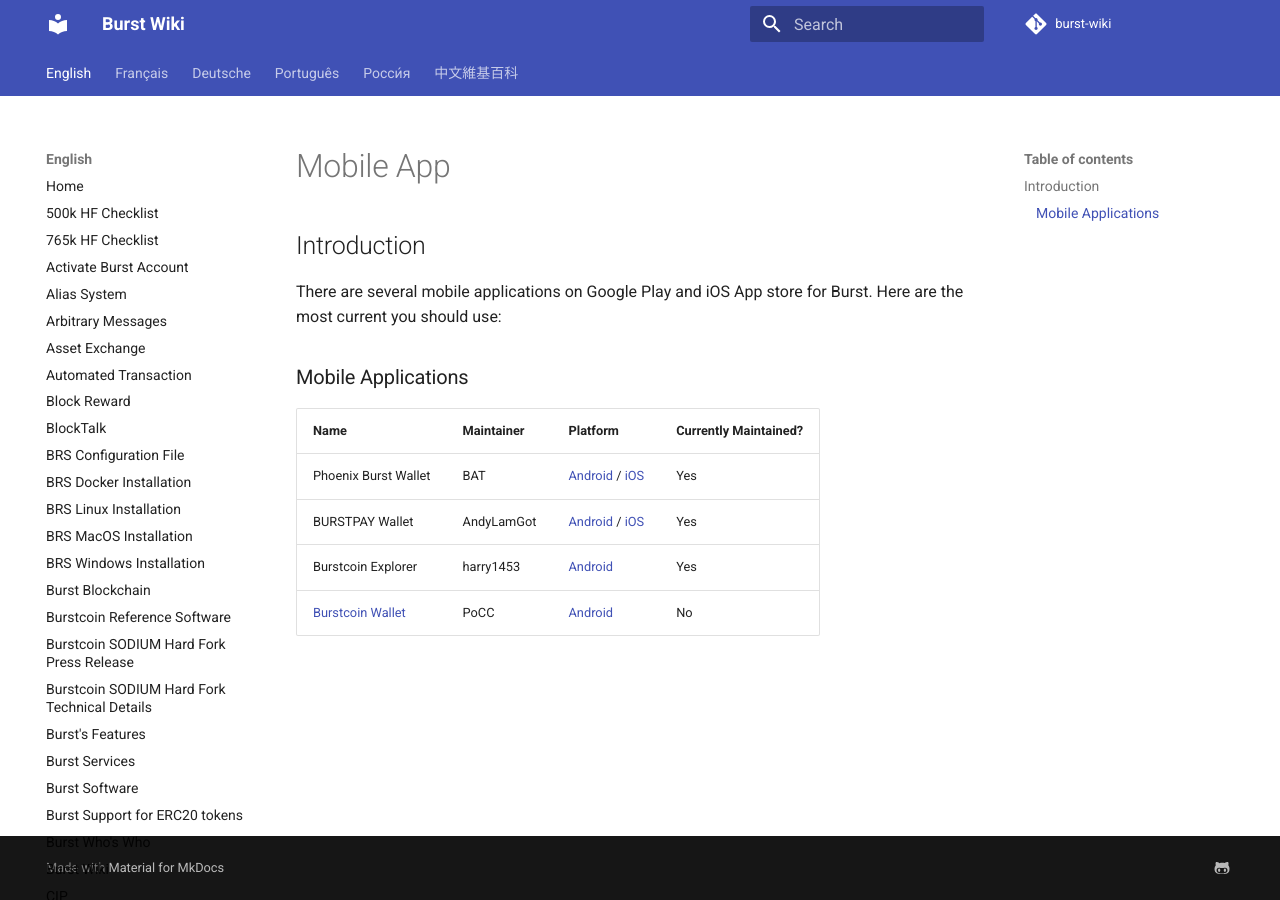
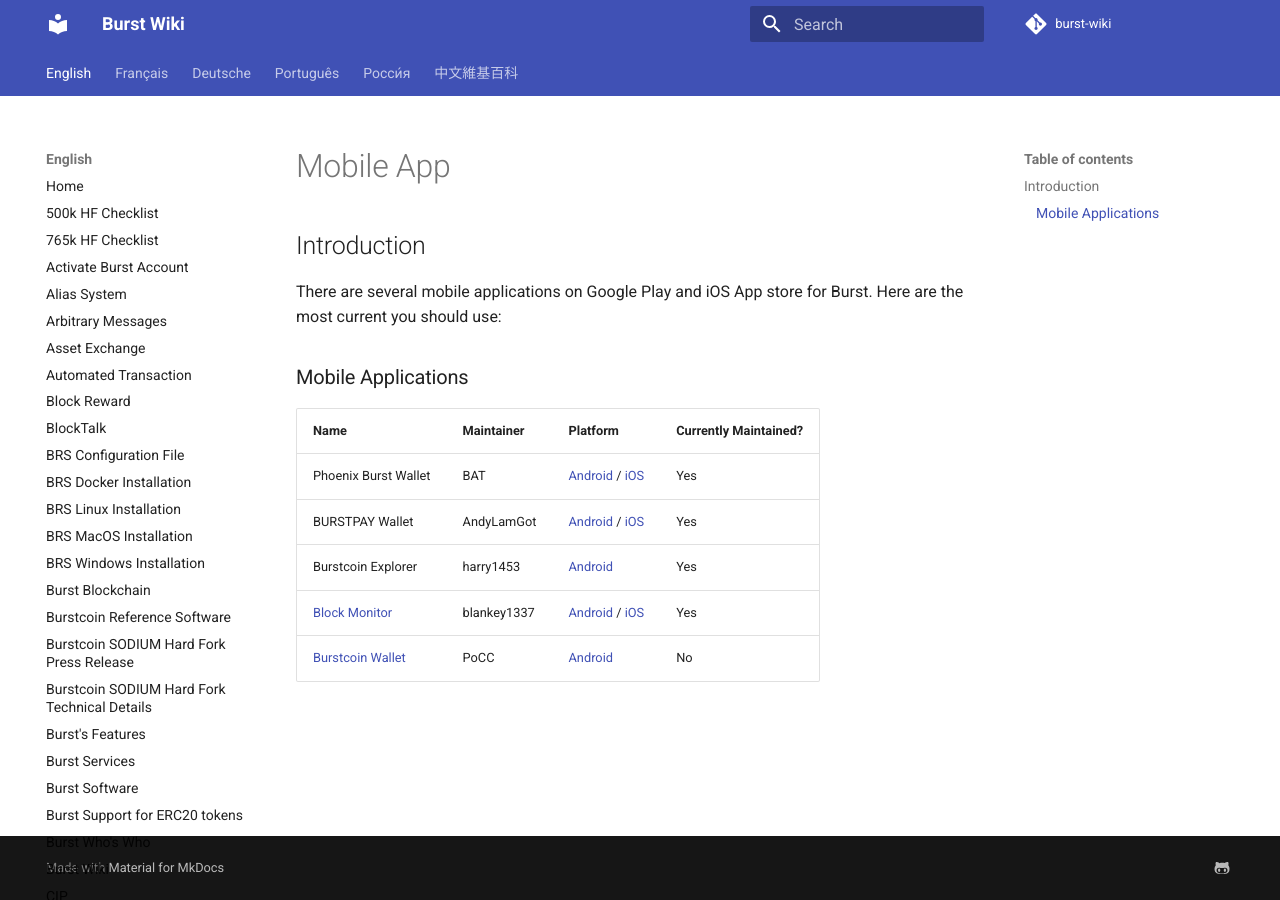
Before and after one commit to burst-apps-team/burst-wiki, an MkDocs documentation site: the page built from docs/en/mobile-app.md, in a window 1280 px wide. Built offline with MkDocs 1.6.1 and Material for MkDocs 9.7.7, drawn with Linux system fonts in a browser that asks for light colours; comment, search, counter and statistics services are not loaded; old or Windows-style settings are respelled for this version of MkDocs.

Commit message:
Update mobile-app.md

```diff
--- a/docs/en/mobile-app.md
+++ b/docs/en/mobile-app.md
@@ -10,4 +10,5 @@ There are several mobile applications on Google Play and iOS App store for Burst
 | Phoenix Burst Wallet                            | BAT                               | [Android](https://play.google.com/store/apps/details?id=com.burstcoin.phoenix&hl=en_US) / [iOS](https://apps.apple.com/us/app/phoenix-burst-ios-wallet/id1485827209)   | Yes |
 | BURSTPAY Wallet     | AndyLamGot                               | [Android](https://play.google.com/store/apps/details?id=io.burstpay.burstpaywallet) / [iOS](https://apps.apple.com/hk/app/burstpay/id1483883527)   | Yes |
 | Burstcoin Explorer												| harry1453                               | [Android](https://play.google.com/store/apps/details?id=com.harrysoft.burstcoinexplorer) | Yes |
+| [Block Monitor](https://block-monitor.com/)   | blankey1337                        | [Android](https://play.google.com/store/apps/details?id=com.blockmon.app) / [iOS](https://apps.apple.com/us/app/block-monitor/id1510596703?ls=1)   | Yes |
 | [Burstcoin Wallet](pocc-mobile-app.md)   | PoCC                               | [Android](https://play.google.com/store/apps/details?id=org.icewave.burstcoinwallet)   | No |
```
